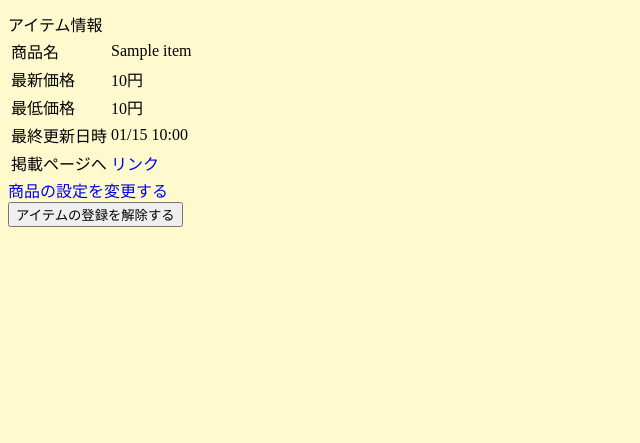
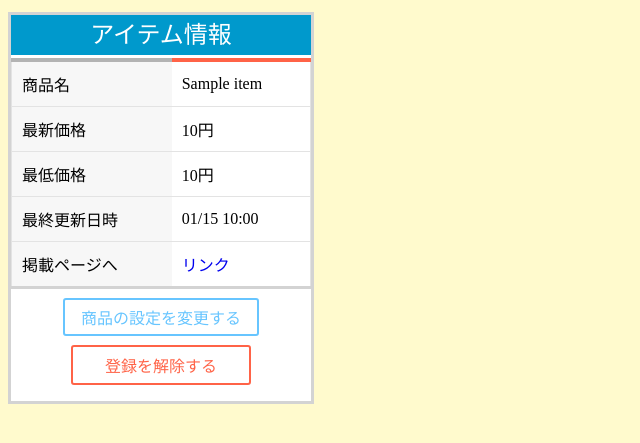
Before and after one commit to habroptilus/price-tracker, a Flask app: page /item/1 in a window 1280 px wide. Shown: the part 138-581 px from the top of the page, without its empty margins (0-640 px from the left). Run offline with Flask 2, Linux system fonts and the light colour scheme; the visitor is signed in with stand-in values (Sample User, id 1); tables that the repository leaves empty hold one stand-in row (values such as "Sample post").

Commit message:
UI完成

```diff
--- a/main/static/app.css
+++ b/main/static/app.css
@@ -126,9 +126,55 @@ a.to-signup,a.to-login{
     right: 1%;
 }
 
-table.profile{
+table.profile,table.item-info{
     margin: auto;
 }
 div.content-footer{
     text-align: center;
 }
+
+div.item-info{
+    width: 300px;
+    border: solid lightgray;
+    background-color: white;
+}
+
+div.item-info-header{
+    background-color: #0099CC;
+    text-align: center;
+    color:white;
+    height: 40px;
+    font-size: 1.5em;
+}
+
+div.item-info-footer{
+    text-align: center;
+}
+
+
+table.item-info {
+    margin-top: 1%;
+    width: 100%;
+	border-collapse: collapse;
+    border-bottom: solid lightgray;
+}
+th.t_top {
+    border-top: #b3b3b3 4px solid;
+}
+th.item-info {
+	border-bottom: #e3e3e3 1px solid;
+	border-left: #e3e3e3 1px solid;
+	text-align: left;
+	background: #f7f7f7;
+	padding: 10px;
+	font-weight: normal;
+}
+td.t_top {
+	border-top: tomato 4px solid;
+}
+td.item-info {
+	border-bottom: #e3e3e3 1px solid;
+	border-right: #e3e3e3 1px solid;
+	text-align: left;
+	padding: 10px;
+}
--- a/main/templates/show_item.html
+++ b/main/templates/show_item.html
@@ -3,35 +3,38 @@
 <div class="item-info">
     <div class="item-info-header">アイテム情報</div>
     <div class="item-info-body">
-        <table>
+        <table class="item-info">
             <tr>
-                <td>商品名</td>
-                <td>{{ item.item_name }}</td>
+                <th class="t_top item-info">商品名</td>
+                <td class="t_top item-info">{{ item.item_name }}</td>
             </tr>
             <tr>
-                <td>最新価格</td>
-                <td>{{ item.latest_price }}円</td>
+                <th class="item-info">最新価格</td>
+                <td class="item-info">{{ item.latest_price }}円</td>
             </tr>
             <tr>
-                <td>最低価格</td>
-                <td>{{ item.lowest_price }}円</td>
+                <th class="item-info">最低価格</td>
+                <td class="item-info">{{ item.lowest_price }}円</td>
             </tr>
             <tr>
-                <td>最終更新日時</td>
-                <td>{{item.updated_at.strftime("%m/%d %H:%M")}}</td>
+                <th class="item-info">最終更新日時</td>
+                <td class="item-info">{{item.updated_at.strftime("%m/%d %H:%M")}}</td>
             </tr>
             <tr>
-                <td>掲載ページへ</td>
-                <td><a href={{item.url}}>リンク</a></td>
+                <th class="item-info">掲載ページへ</td>
+                <td class="item-info"><a href={{item.url}}>リンク</a></td>
             </tr>
         </table>
     </div>
-    <div class="user-info-footer">
-        <a href="{{url_for("item.edit",item_id=item.id)}}">商品の設定を変更する</a>
-
-        <form class="" action="{{url_for("item.delete",item_id=item.id)}}" method="post" onClick="return confirm('削除します。\nよろしいですか？');">
-          <input type="submit" name="" value="アイテムの登録を解除する">
-        </form>
+    <div class="item-info-footer">
+        <div>
+            <a href="{{url_for("item.edit",item_id=item.id)}}" class="submit-btn content">商品の設定を変更する</a>
+        </div>
+        <div>
+            <form class="" action="{{url_for("item.delete",item_id=item.id)}}" method="post" onClick="return confirm('削除します。\nよろしいですか？');">
+              <input type="submit" name="" value="登録を解除する" class="submit-btn content danger">
+            </form>
+        </div>
     </div>
 </div>
 
```
